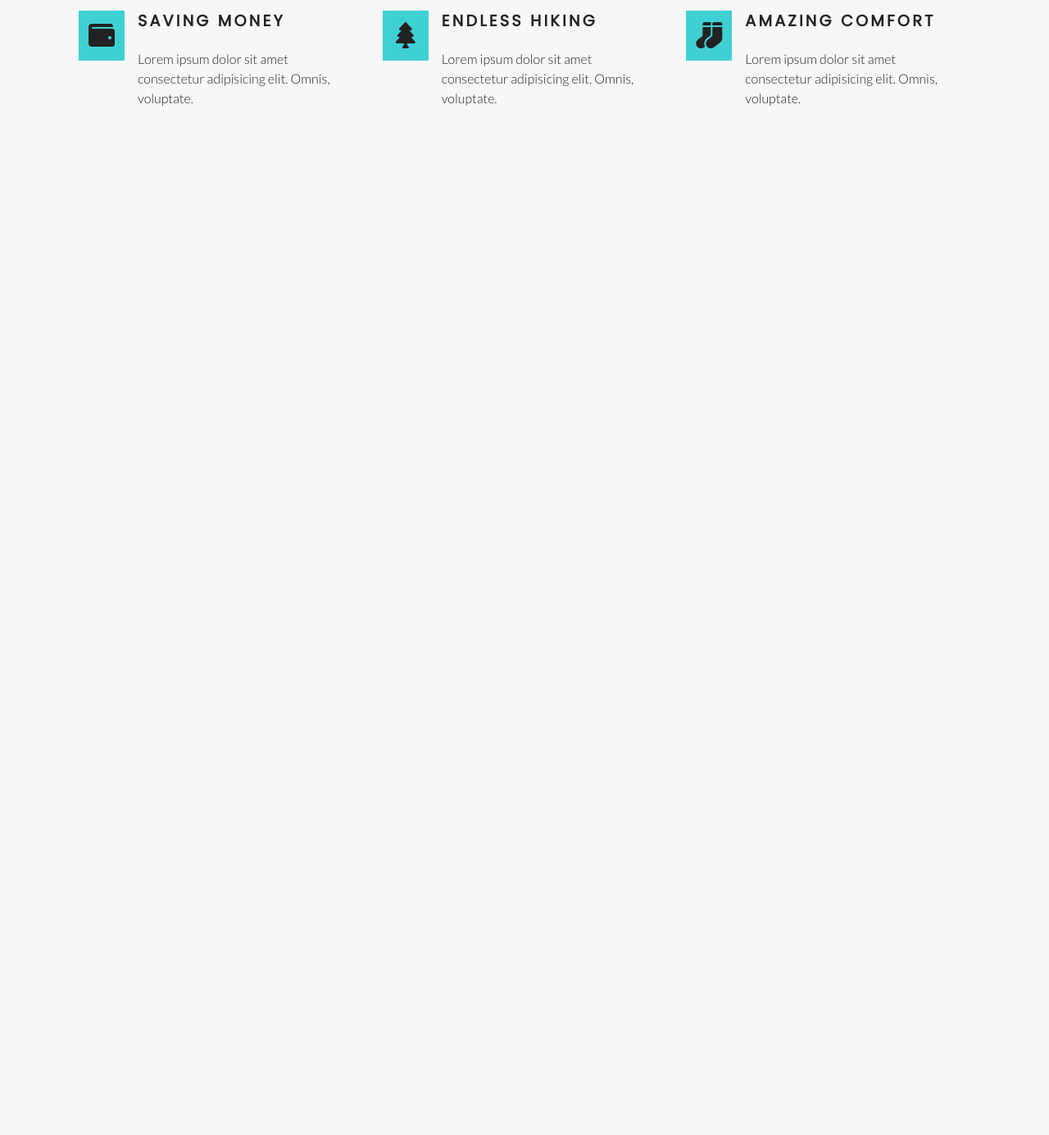
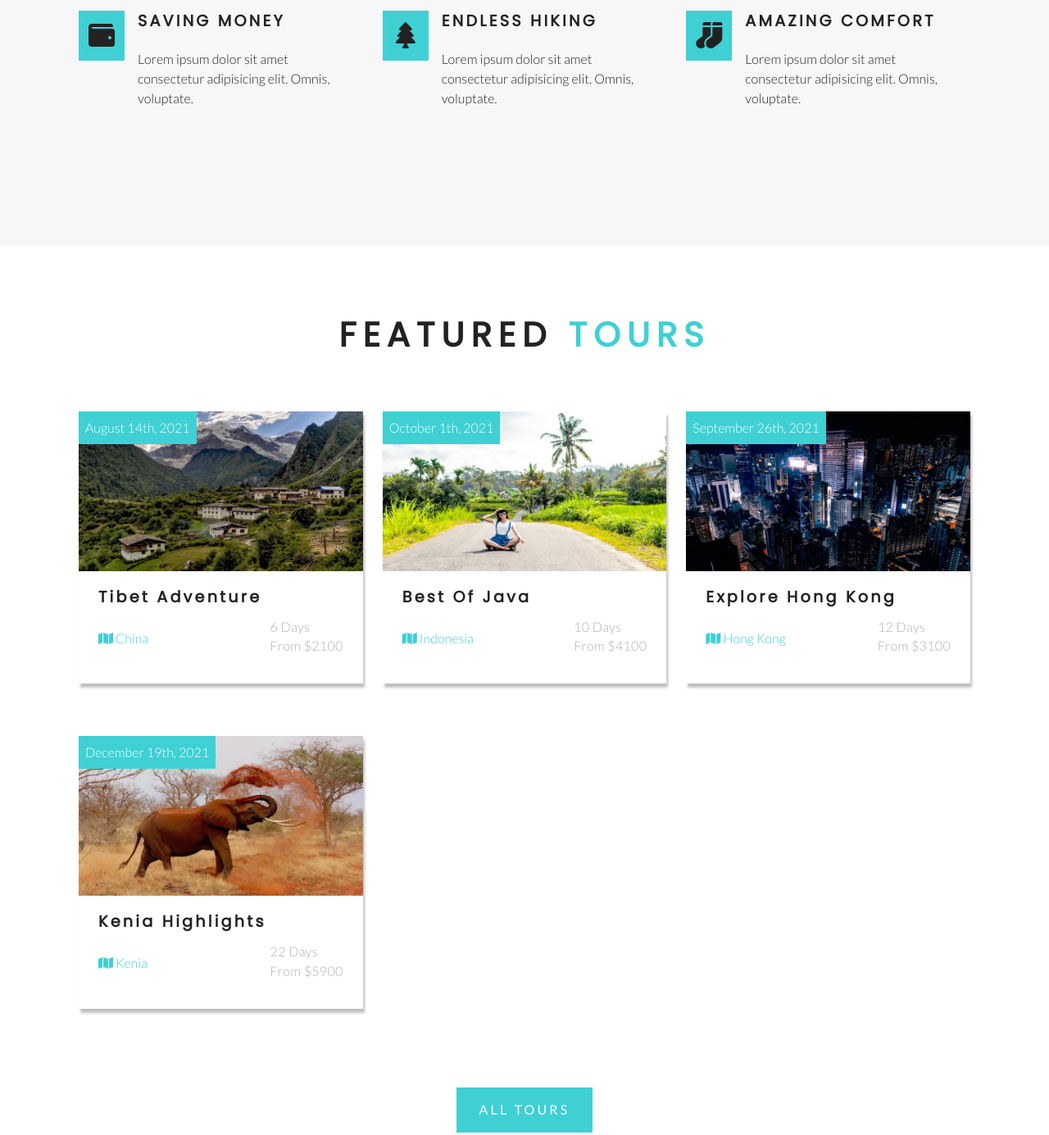
Before and after one commit to engineerStuardo/tour-company-project, a plain HTML site: page index.html in a window 1280 px wide. Shown: the part 1688-3073 px from the top of the page at 82% size. Before the commit the page ends 1988 px from the top, so only its background shows below. Drawn offline with Linux system fonts and the light colour scheme; files whose address does not match are found by name.

Commit message:
adding featured section both html and css

```diff
--- a/css/styles.css
+++ b/css/styles.css
@@ -254,3 +254,73 @@ a {
   }
 }
 /* end of services section */
+/*  featured */
+.featured {
+  background: var(--mainWhite);
+}
+.tour_card {
+  margin-bottom: 4rem;
+  box-shadow: var(--lightShadow);
+  transition: var(--mainTansition);
+}
+.tour_card:hover {
+  box-shadow: var(--darkShadow);
+}
+.tour_img_container {
+  position: relative;
+}
+.tour_date {
+  position: absolute;
+  top: 0;
+  left: 0;
+  background: var(--primaryColor);
+  text-transform: capitalize;
+  padding: 0.25rem 0.5rem;
+  color: var(--mainWhite);
+}
+.tour_footer {
+  padding: 1.2rem 1.5rem;
+}
+.tour_title {
+  text-transform: capitalize;
+}
+.tour_country {
+  color: var(--primaryColor);
+  text-transform: capitalize;
+  align-self: center;
+}
+.tour_info {
+  display: flex;
+  justify-content: space-between;
+  flex-wrap: wrap;
+}
+.tour_details p {
+  line-height: 0.2;
+  text-transform: capitalize;
+  color: var(--darkGrey);
+  letter-spacing: 0.02rem;
+}
+.tour_link {
+  text-align: center;
+}
+@media screen and (min-width: 650px) {
+  .featured_center {
+    display: flex;
+    flex-wrap: wrap;
+    justify-content: space-between;
+  }
+  .tour_card {
+    flex: 0 0 calc(50% - 1rem);
+  }
+}
+@media screen and (min-width: 1000px) {
+  .tour_card {
+    flex: 0 0 calc(33.3333% - 1rem);
+  }
+}
+@media screen and (min-width: 1300px) {
+  .tour_card {
+    flex: 0 0 calc(25% - 1rem);
+  }
+}
+/*  end of featured */
--- a/index.html
+++ b/index.html
@@ -128,5 +128,145 @@
       <!-- end of section center -->
     </section>
     <!-- end of services section -->
+    <!-- featured tours -->
+    <section class="section featured" id="featured">
+      <!-- title -->
+      <div class="title_wrapper">
+        <h2 class="title">featured <span class="subtitle">tours</span></h2>
+      </div>
+      <!-- end of title -->
+      <!-- featured center -->
+      <div class="section_center featured_center">
+        <!-- single tour -->
+        <article class="tour_card">
+          <!-- img container -->
+          <div class="tour_img_container">
+            <img
+              src="./images/tour-1.jpeg"
+              class="tour_img"
+              alt="awersome tour"
+            />
+            <p class="tour_date">august 14th, 2021</p>
+          </div>
+          <!-- end of img container -->
+          <!-- tour footer -->
+          <div class="tour_footer">
+            <h4 class="tour_title">tibet adventure</h4>
+            <!-- tour info -->
+            <div class="tour_info">
+              <p class="tour_country">
+                <span><i class="fas fa-map"></i></span>
+                china
+              </p>
+              <div class="tour_details">
+                <p>6 days</p>
+                <p>from $2100</p>
+              </div>
+            </div>
+            <!-- end of tour info -->
+          </div>
+          <!-- end of tour footer -->
+        </article>
+        <!-- end of single tour -->
+        <!-- single tour -->
+        <article class="tour_card">
+          <!-- img container -->
+          <div class="tour_img_container">
+            <img
+              src="./images/tour-2.jpeg"
+              class="tour_img"
+              alt="awersome tour"
+            />
+            <p class="tour_date">october 1th, 2021</p>
+          </div>
+          <!-- end of img container -->
+          <!-- tour footer -->
+          <div class="tour_footer">
+            <h4 class="tour_title">best of java</h4>
+            <!-- tour info -->
+            <div class="tour_info">
+              <p class="tour_country">
+                <span><i class="fas fa-map"></i></span>
+                indonesia
+              </p>
+              <div class="tour_details">
+                <p>10 days</p>
+                <p>from $4100</p>
+              </div>
+            </div>
+            <!-- end of tour info -->
+          </div>
+          <!-- end of tour footer -->
+        </article>
+        <!-- end of single tour -->
+        <!-- single tour -->
+        <article class="tour_card">
+          <!-- img container -->
+          <div class="tour_img_container">
+            <img
+              src="./images/tour-3.jpeg"
+              class="tour_img"
+              alt="awersome tour"
+            />
+            <p class="tour_date">september 26th, 2021</p>
+          </div>
+          <!-- end of img container -->
+          <!-- tour footer -->
+          <div class="tour_footer">
+            <h4 class="tour_title">explore hong kong</h4>
+            <!-- tour info -->
+            <div class="tour_info">
+              <p class="tour_country">
+                <span><i class="fas fa-map"></i></span>
+                hong kong
+              </p>
+              <div class="tour_details">
+                <p>12 days</p>
+                <p>from $3100</p>
+              </div>
+            </div>
+            <!-- end of tour info -->
+          </div>
+          <!-- end of tour footer -->
+        </article>
+        <!-- end of single tour -->
+        <!-- single tour -->
+        <article class="tour_card">
+          <!-- img container -->
+          <div class="tour_img_container">
+            <img
+              src="./images/tour-4.jpeg"
+              class="tour_img"
+              alt="awersome tour"
+            />
+            <p class="tour_date">december 19th, 2021</p>
+          </div>
+          <!-- end of img container -->
+          <!-- tour footer -->
+          <div class="tour_footer">
+            <h4 class="tour_title">kenia highlights</h4>
+            <!-- tour info -->
+            <div class="tour_info">
+              <p class="tour_country">
+                <span><i class="fas fa-map"></i></span>
+                kenia
+              </p>
+              <div class="tour_details">
+                <p>22 days</p>
+                <p>from $5900</p>
+              </div>
+            </div>
+            <!-- end of tour info -->
+          </div>
+          <!-- end of tour footer -->
+        </article>
+        <!-- end of single tour -->
+      </div>
+      <!-- end of featured center -->
+      <div class="tour_link">
+        <a href="#" class="btn_primary">all tours</a>
+      </div>
+    </section>
+    <!-- end of featured tours -->
   </body>
 </html>
```
